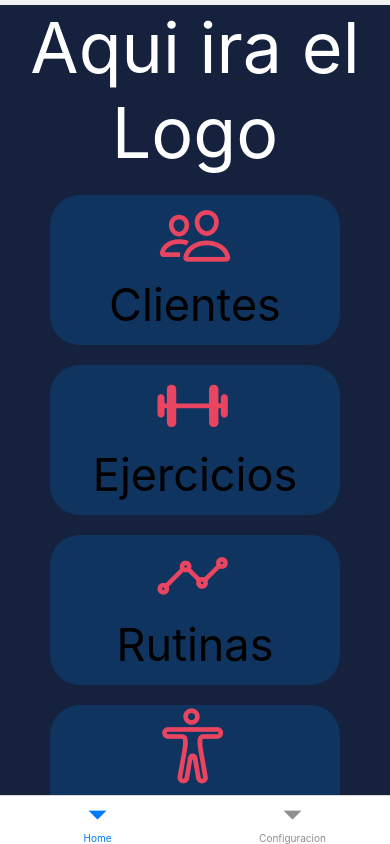
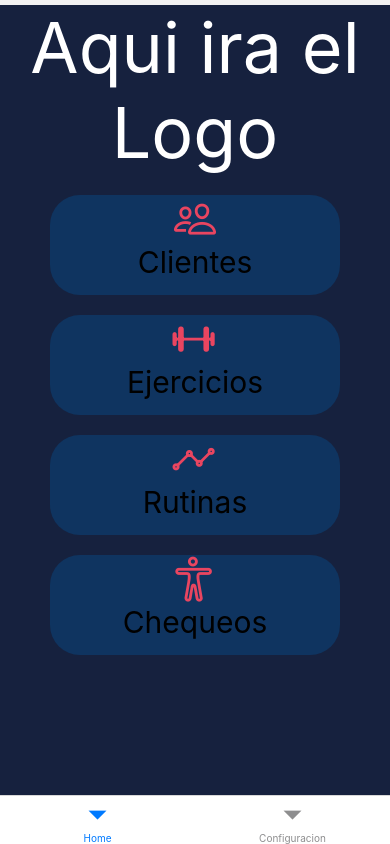
Before and after one commit to ShadowWitch/Turkish1807Frontend, a React Native app: screen /Home in a window 390 px wide. Built offline with nearby package versions, Linux system fonts and the light colour scheme.

Commit message:
fix: Haciendo unos pequenos ajustes

```diff
--- a/src/components/ItemMenuHome.tsx
+++ b/src/components/ItemMenuHome.tsx
@@ -17,7 +17,7 @@ export const ItemMenuHome = ({
   url,
   text,
   colorIcon = "#E94560",
-  size = 75,
+  size = 45,
 }: IProps) => {
   const navigator = useNavigation();
 
@@ -25,7 +25,7 @@ export const ItemMenuHome = ({
     <TouchableOpacity
       activeOpacity={0.8}
       style={style.itemsStyle}
-      onPress={() => navigator.navigate(url)}
+      onPress={() => navigator.navigate(url as never)}
     >
       <Ionicons name={icon as any} size={size} color={colorIcon} />
       <Text style={style.itemText}>{text}</Text>
@@ -36,7 +36,7 @@ export const ItemMenuHome = ({
 const style = StyleSheet.create({
   itemsStyle: {
     backgroundColor: "#0F3460",
-    height: 150,
+    height: 100,
     marginTop: 20,
     borderRadius: 30,
 
@@ -57,7 +57,7 @@ const style = StyleSheet.create({
   },
 
   itemText: {
-    fontSize: 45,
+    fontSize: 30,
     // fontFamily: "Open Sans",
   },
 });
```
